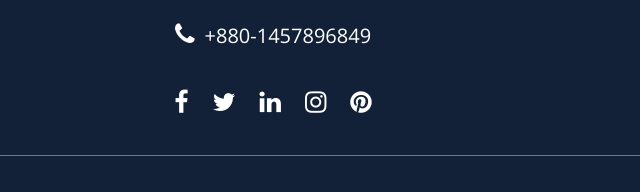
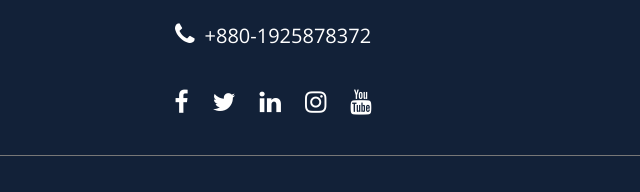
Before and after one commit to sowravhasan/Luminous-Teen, a plain HTML site: page thrive/thrive.html in a window 1280 px wide. Shown: the part 5308-5500 px from the top of the page, 367-1007 px from the left. Drawn offline with nearby package versions, Linux system fonts and the light colour scheme.

Commit message:
fixed all

```diff
--- a/thrive/thrive.html
+++ b/thrive/thrive.html
@@ -329,12 +329,12 @@
 				<div class="col-xl-12 text-center">
 					<a href="#" class="d-block"><img src="./assets/img/Logo1.png" alt=""></a>
 					<a href="mailto:asdfasd@asdf.com" class="d-block mail"><i class="fa fa-envelope"></i>asdfasd@asdf.com</a>
-					<a href="tel:+880-1457896849" class="d-block phone"><i class="fa fa-phone"></i>+880-1457896849</a>
+					<a href="tel:+880-1457896849" class="d-block phone"><i class="fa fa-phone"></i>+880-1925878372</a>
 					<a href="#"><i class="fa fa-facebook"></i></a>
 					<a href="#"><i class="fa fa-twitter"></i></a>
 					<a href="#"><i class="fa fa-linkedin"></i></a>
 					<a href="#"><i class="fa fa-instagram"></i></a>
-					<a href="#"><i class="fa fa-pinterest"></i></a>
+					<a href="https://www.youtube.com/channel/UC_2z0ID-dWq-Nfu8QuBeUVQ"><i class="fa fa-youtube"></i></a>
 				</div>
 				<div class="col-xl-12 text-center">
 					<p class="copy">All rights reserved by Luminous Teen &copy; 2022</p>
```
Also changed, not shown: index.html (+2 -2 lines).
